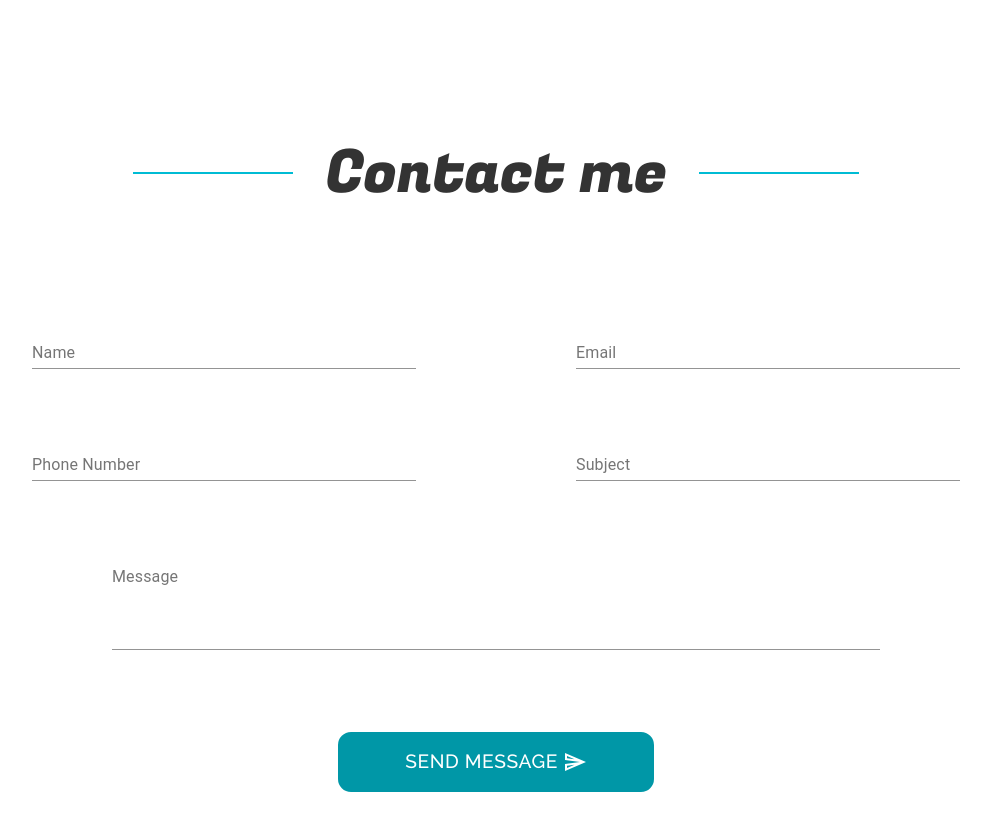
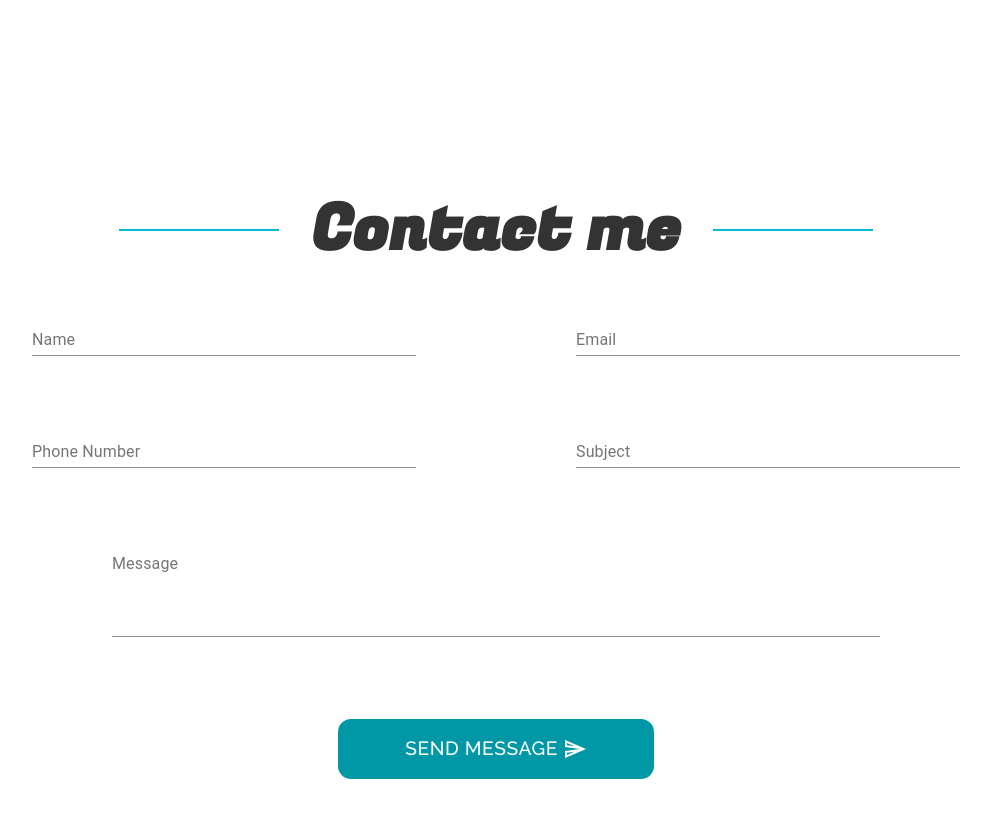
Before and after one commit to MohamedAhmed122/My-Portfolio-, a React (Create React App) app: page / in a window 1280 px wide. Shown: the part 3520-4351 px from the top of the page, without its empty margins (144-1135 px from the left). Built offline with nearby package versions, Linux system fonts and the light colour scheme.

Commit message:
Project is compeleted

```diff
--- a/src/Components/Contact/Contact.jsx
+++ b/src/Components/Contact/Contact.jsx
@@ -3,6 +3,7 @@ import { Grid, TextField, Button, Typography } from "@material-ui/core";
 import SendOutlinedIcon from "@material-ui/icons/SendOutlined";
 import useStyles from "./Style";
 import {db} from '../../firebase'
+import MainText from '../MainText/MainText'
 
 const ContactForm = () => {
   const classes = useStyles();
@@ -30,19 +31,7 @@ const ContactForm = () => {
   };
   return (
     <Fragment>
-        <Grid
-            container
-            item
-            alignItems="center"
-            justify="center"
-            style={{ marginTop: "4rem" }}
-        >
-            <div className={classes.before}></div>
-            <Typography variant="h2" className={classes.main}>
-            Contact me
-            </Typography>
-            <div className={classes.after}></div>
-        </Grid>
+        <MainText>Contact me</MainText>
         <Grid
             container
             alignItems="center"
--- a/src/Components/Contact/Style.jsx
+++ b/src/Components/Contact/Style.jsx
@@ -6,6 +6,14 @@ export default makeStyles((theme) => ({
     input:{
         width:'30vw',
         margin: '2rem 5rem',
+        [theme.breakpoints.down("sm")]: {
+            width:'60vw',
+            margin: '2rem 7rem',
+        },
+        [theme.breakpoints.down("xs")]: {
+            margin: '2rem 3rem',
+            width:'70vw',
+        },
 
     },
     div:{
@@ -32,37 +40,22 @@ export default makeStyles((theme) => ({
             border: '2px solid #0097a7',
             color: '#0097a7',
             borderRadius: '105px'
-        }
-    },
-    main: {
-        fontFamily: "Fugaz One, cursive",
-        color: "#333",
-        marginBottom: '5rem'
-    },
-    after: {
-        borderBottom: "2px solid #00bcd4",
-        width: "10rem",
-        display: "block",
-        marginLeft: "2rem",
-        marginBottom: '5rem',
+        },
+        [theme.breakpoints.down("sm")]: {
+            width:'40vw',
+        },
         [theme.breakpoints.down("xs")]: {
-            width: "5rem",
-            marginLeft: "1rem",
-        },
-    },
-    before: {
-        borderBottom: "2px solid #00bcd4",
-        width: "10rem",
-        display: "block",
-        marginRight: "2rem",
-        marginBottom: '5rem',
-        [theme.breakpoints.down("xs")]: {
-            width: "5rem",
-            marginRight: "1rem",
+            width:'70vw',
         },
     },
     bigInput:{
-        width: '60vw'
+        width: '60vw',
+        [theme.breakpoints.down("sm")]: {
+            width:'70vw',
+        },
+        [theme.breakpoints.down("xs")]: {
+            width:'90vw',
+        },
     },
     root: {
         border: 'none',
```
Also changed, not shown: firebase.json (added), 1 other file (tests, documents, lock files or other folders).
